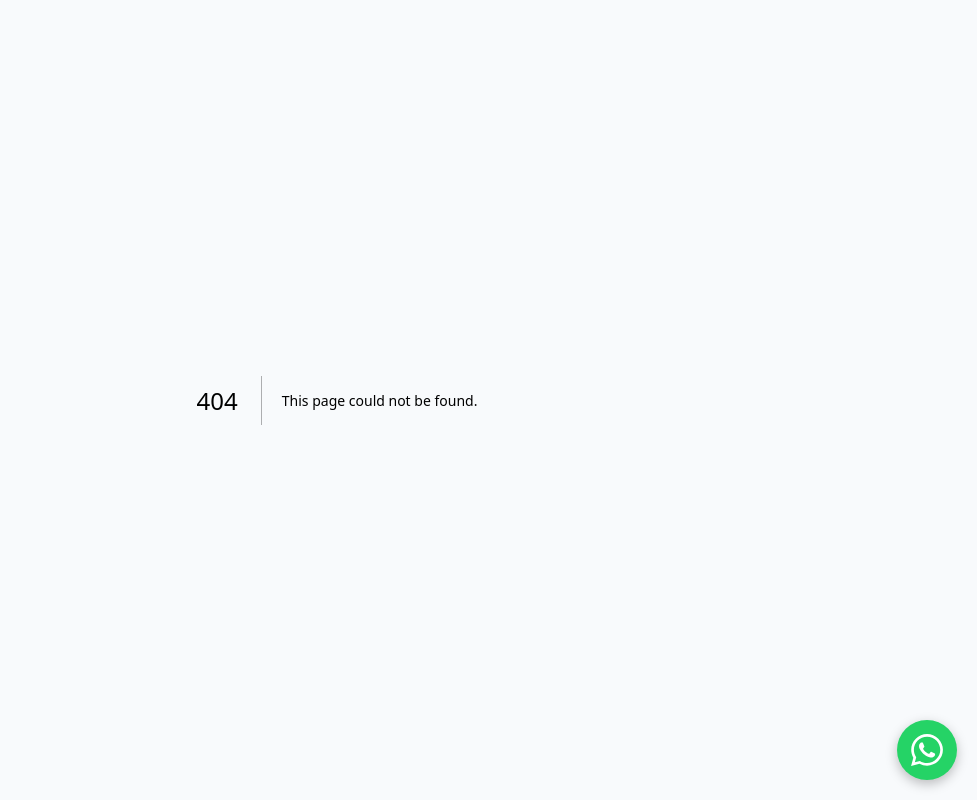
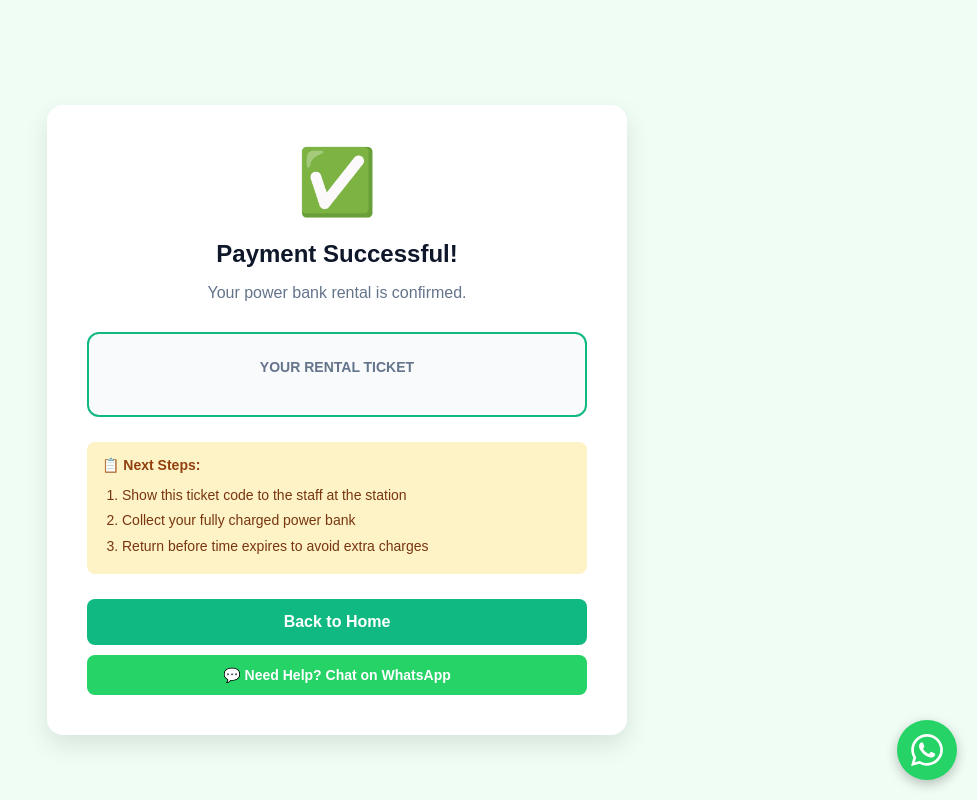
Before and after one commit to okivictor01-bit/OKcharge-, a Next.js app: page /rent/success in a window 1280 px wide. Before the commit this address had no page. Shown: the top 800 px of the page, without its empty margins (303-1280 px from the left). Built offline with nearby package versions, Linux system fonts and the light colour scheme.

Commit message:
Create page.tsx

```diff
--- /dev/null
+++ b/app/rent/success/page.tsx
@@ -0,0 +1,119 @@
+"use client";
+
+import { useSearchParams } from 'next/navigation';
+import Link from 'next/link';
+
+export default function RentSuccessPage() {
+  const searchParams = useSearchParams();
+  const reference = searchParams.get('ref');
+  const ticket = searchParams.get('ticket');
+
+  return (
+    <main style={{
+      fontFamily: 'sans-serif',
+      minHeight: '100vh',
+      display: 'flex',
+      flexDirection: 'column',
+      justifyContent: 'center',
+      alignItems: 'center',
+      padding: '20px',
+      backgroundColor: '#f0fdf4'
+    }}>
+      <div style={{
+        backgroundColor: 'white',
+        padding: '40px',
+        borderRadius: '16px',
+        boxShadow: '0 10px 25px rgba(0,0,0,0.1)',
+        maxWidth: '500px',
+        textAlign: 'center',
+        width: '100%'
+      }}>
+        <div style={{ fontSize: '64px', marginBottom: '20px' }}>✅</div>
+        <h1 style={{ fontSize: '24px', color: '#0f172a', marginBottom: '10px' }}>Payment Successful!</h1>
+        <p style={{ color: '#64748b', marginBottom: '30px' }}>Your power bank rental is confirmed.</p>
+
+        {/* Ticket Information */}
+        <div style={{
+          backgroundColor: '#f8fafc',
+          padding: '25px',
+          borderRadius: '12px',
+          marginBottom: '25px',
+          border: '2px solid #10b981'
+        }}>
+          <p style={{ margin: '0 0 15px 0', fontSize: '14px', color: '#64748b', fontWeight: 'bold' }}>YOUR RENTAL TICKET</p>
+
+          {ticket && (
+            <div style={{
+              backgroundColor: 'white',
+              padding: '15px',
+              borderRadius: '8px',
+              marginBottom: '15px',
+              border: '2px dashed #10b981'
+            }}>
+              <p style={{ margin: '0 0 5px 0', fontSize: '12px', color: '#64748b' }}>Ticket Code</p>
+              <p style={{ margin: 0, fontSize: '28px', fontWeight: 'bold', color: '#0f172a', fontFamily: 'monospace' }}>{ticket}</p>
+            </div>
+          )}
+
+          {reference && (
+            <div style={{ textAlign: 'left' }}>
+              <p style={{ margin: '5px 0', fontSize: '14px', color: '#64748b' }}>
+                <strong>Payment Reference:</strong><br/>
+                <span style={{ fontFamily: 'monospace', fontSize: '12px' }}>{reference}</span>
+              </p>
+            </div>
+          )}
+        </div>
+
+        <div style={{
+          backgroundColor: '#fef3c7',
+          padding: '15px',
+          borderRadius: '8px',
+          marginBottom: '25px',
+          textAlign: 'left'
+        }}>
+          <p style={{ margin: '0 0 10px 0', fontSize: '14px', color: '#92400e', fontWeight: 'bold' }}>📋 Next Steps:</p>
+          <ol style={{ margin: 0, paddingLeft: '20px', fontSize: '14px', color: '#78350f', lineHeight: '1.8' }}>
+            <li>Show this ticket code to the staff at the station</li>
+            <li>Collect your fully charged power bank</li>
+            <li>Return before time expires to avoid extra charges</li>
+          </ol>
+        </div>
+
+        <div style={{ display: 'flex', flexDirection: 'column', gap: '10px' }}>
+          <Link
+            href="/"
+            style={{
+              display: 'inline-block',
+              padding: '14px 30px',
+              backgroundColor: '#10b981',
+              color: 'white',
+              borderRadius: '8px',
+              textDecoration: 'none',
+              fontWeight: 'bold',
+              fontSize: '16px'
+            }}
+          >
+            Back to Home
+          </Link>
+          <a
+            href="https://wa.me/2347032385674"
+            target="_blank"
+            style={{
+              display: 'inline-block',
+              padding: '12px 30px',
+              backgroundColor: '#25D366',
+              color: 'white',
+              borderRadius: '8px',
+              textDecoration: 'none',
+              fontWeight: '600',
+              fontSize: '14px'
+            }}
+          >
+            💬 Need Help? Chat on WhatsApp
+          </a>
+        </div>
+      </div>
+    </main>
+  );
+}
```
